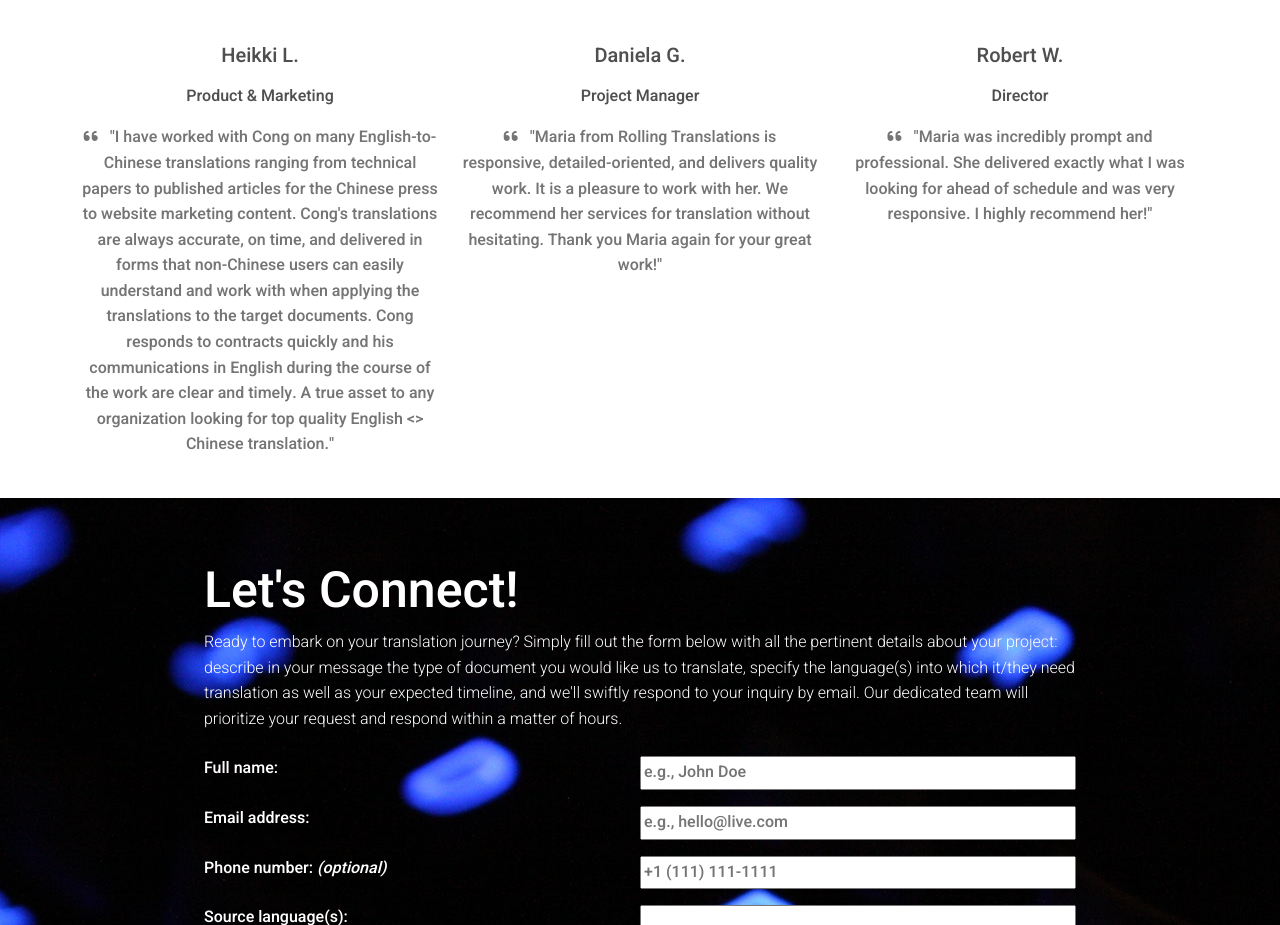
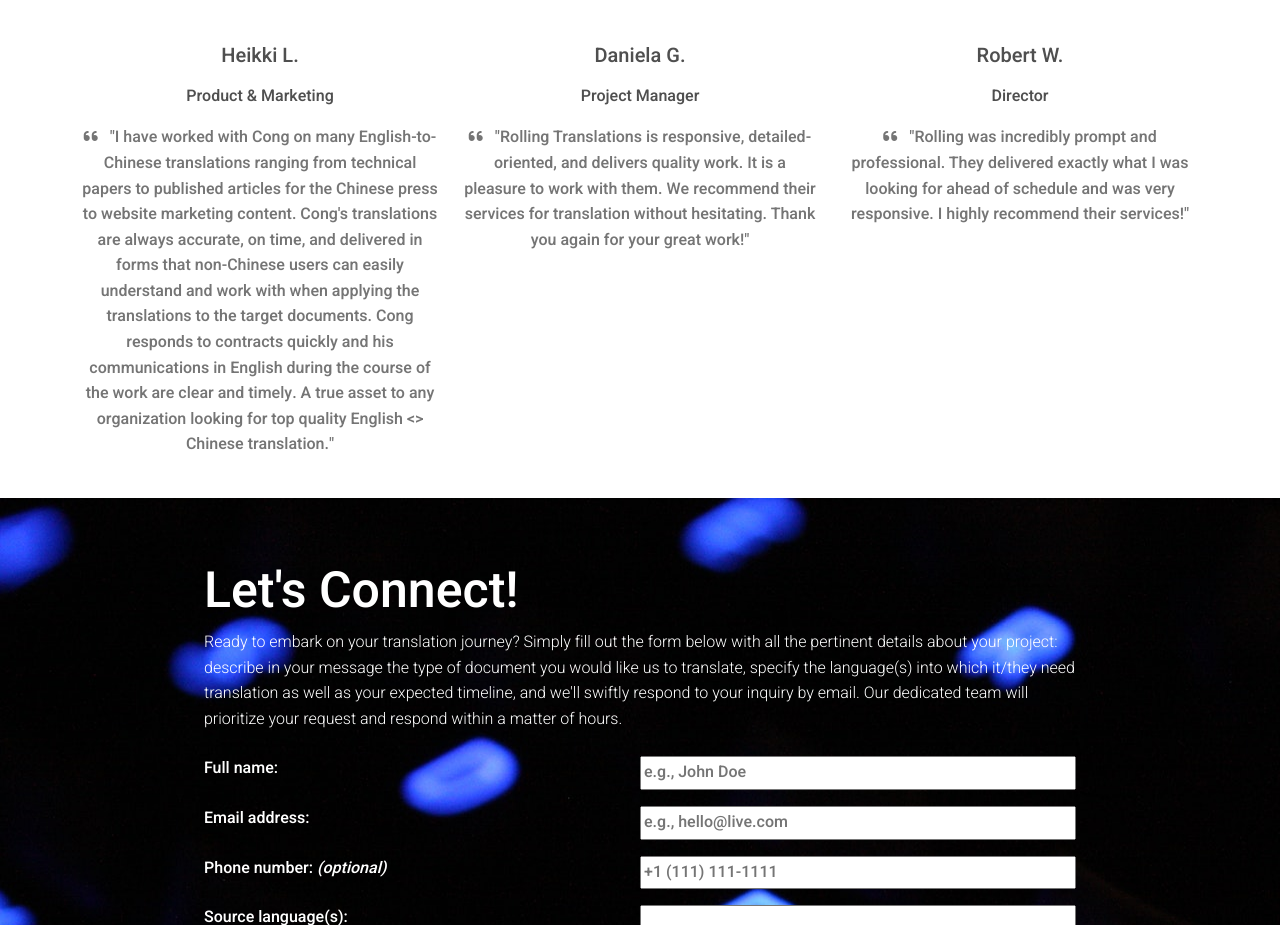
Before and after one commit to mbelenluna/rollingtranslations, a website: page index.html in a window 1280 px wide. Shown: the part 2113-3038 px from the top of the page. Drawn offline with nearby package versions, Linux system fonts and the light colour scheme.

Commit message:
testimonials

```diff
--- a/index.html
+++ b/index.html
@@ -228,7 +228,7 @@
                                     <i class="fas fa-quote-left pe-2"></i>
                                     "Cong has been hands down, one of the best translators we have worked with. He
                                     honors his commitments, asks clarifying questions, and goes above and beyond what we
-                                    ask him to do. "
+                                    ask him to do."
                                 </p>
                                 <ul class="list-unstyled d-flex justify-content-center text-warning mb-0">
                                 </ul>
@@ -264,9 +264,9 @@
                                 <p>Project Manager</p>
                                 <p class="text-muted">
                                     <i class="fas fa-quote-left pe-2"></i>
-                                    "Maria from Rolling Translations is responsive, detailed-oriented, and delivers
-                                    quality work. It is a pleasure to work with her. We recommend her services for
-                                    translation without hesitating. Thank you Maria again for your great work!"
+                                    "Rolling Translations is responsive, detailed-oriented, and delivers
+                                    quality work. It is a pleasure to work with them. We recommend their services for
+                                    translation without hesitating. Thank you again for your great work!"
                                 </p>
                                 <ul class="list-unstyled d-flex justify-content-center text-warning mb-0">
                                 </ul>
@@ -277,8 +277,8 @@
                                 <p>Director</p>
                                 <p class="text-muted">
                                     <i class="fas fa-quote-left pe-2"></i>
-                                    "Maria was incredibly prompt and professional. She delivered exactly what I was
-                                    looking for ahead of schedule and was very responsive. I highly recommend her!"
+                                    "Rolling was incredibly prompt and professional. They delivered exactly what I was
+                                    looking for ahead of schedule and was very responsive. I highly recommend their services!"
                                 </p>
                                 <ul class="list-unstyled d-flex justify-content-center text-warning mb-0">
                                 </ul>
@@ -325,10 +325,7 @@
                                 <p>Project Manager</p>
                                 <p class="text-muted">
                                     <i class="fas fa-quote-left pe-2"></i>
-                                    "Maria has been one of our greatest new additions! She is responsive,
-                                    detailed-oriented, and delivers quality work. It is a pleasure to work with her. We
-                                    recommend her services for translation without hesitating. Thank you Maria again for
-                                    your great work!"
+                                    "Your linguists' translation skills have always been outstanding and clearly demonstrated in all of our projects. Your prompt and precise responses add an extra layer of assurance that we are in capable hands. We look forward to future collaborations!"
                                 </p>
                                 <ul class="list-unstyled d-flex justify-content-center text-warning mb-0">
                                 </ul>
```
